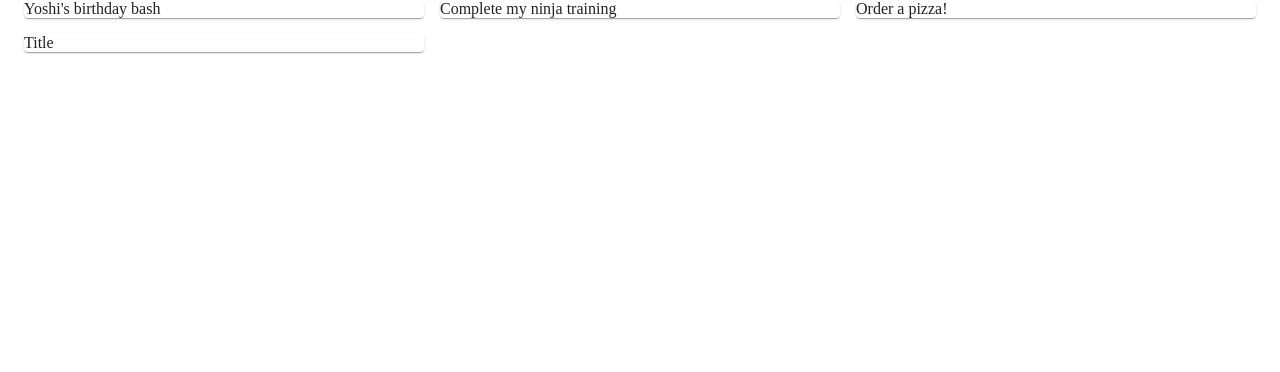
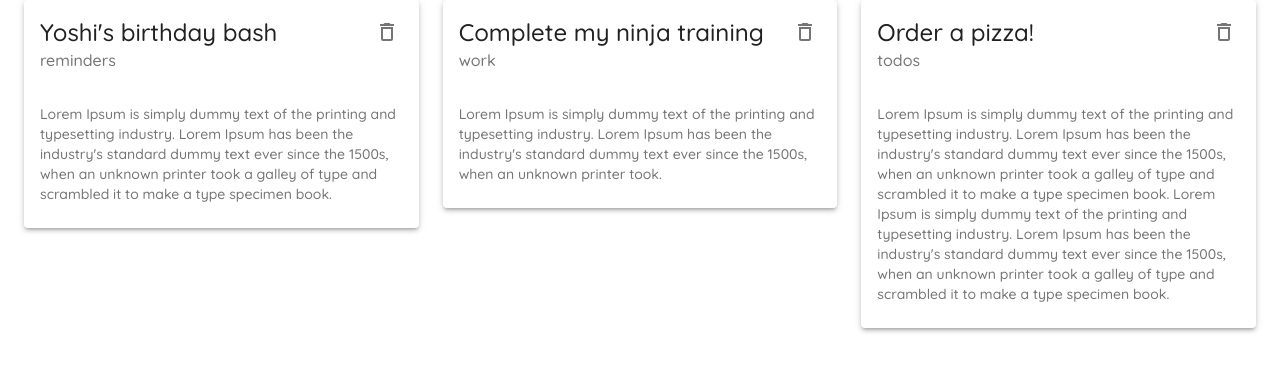
Before and after one commit to anukuljoshi/material-ui-net-ninja, a React (Create React App) app: page / in a window 1280 px wide. Shown: the top 372 px of the page. Built offline with nearby package versions, Linux system fonts and the light colour scheme; data requests are answered from the project's data file.

Commit message:
lesson-11

```diff
--- a/data/db.json
+++ b/data/db.json
@@ -17,12 +17,6 @@
       "details": "Lorem Ipsum is simply dummy text of the printing and typesetting industry. Lorem Ipsum has been the industry's standard dummy text ever since the 1500s, when an unknown printer took a galley of type and scrambled it to make a type specimen book.\nLorem Ipsum is simply dummy text of the printing and typesetting industry. Lorem Ipsum has been the industry's standard dummy text ever since the 1500s, when an unknown printer took a galley of type and scrambled it to make a type specimen book.",
       "category": "todos",
       "id": 3
-    },
-    {
-      "title": "Title",
-      "details": "Details for note.",
-      "category": "work",
-      "id": 4
     }
   ]
 }
--- /dev/null
+++ b/src/components/Notes/NoteCard.tsx
@@ -0,0 +1,36 @@
+import React from 'react'
+
+import { Card, CardHeader, CardContent, IconButton, Typography } from '@material-ui/core';
+import { DeleteOutline } from '@material-ui/icons'
+
+import { INote } from '../../types/main.types';
+
+interface NoteCardProps{
+  note: INote,
+  handleDeleteNote: (id: number) => Promise<void>
+}
+
+const NoteCard = (props: NoteCardProps) => {
+  const { note, handleDeleteNote } = props;
+  return (
+    <Card elevation={3}>
+      <CardHeader
+        action={
+          <IconButton onClick={() => handleDeleteNote(note.id)}>
+            <DeleteOutline />
+          </IconButton>
+        }
+        title={note.title}
+        subheader={note.category}
+      >
+      </CardHeader>
+      <CardContent>
+        <Typography variant="body2" color="textSecondary">
+          {note.details}
+        </Typography>
+      </CardContent>
+    </Card>
+  )
+}
+
+export default NoteCard
--- a/src/pages/Notes.tsx
+++ b/src/pages/Notes.tsx
@@ -1,16 +1,11 @@
 import React, { useState, useEffect } from 'react';
 
-import { Container, Grid, Paper } from '@material-ui/core'
+import { Container, Grid } from '@material-ui/core'
 
+import NoteCard from '../components/Notes/NoteCard'
 
 import { API_URL } from '../constants/api';
-
-interface INote{
-	title: string,
-	details: string,
-	category: string,
-	id: number
-}
+import { INote } from '../types/main.types'
 
 const Notes = () => {
 	const [notes, setNotes] = useState([]);
@@ -24,15 +19,22 @@ const Notes = () => {
 			.catch(err => console.log(err));
 	}, [])
 
+	const handleDeleteNote = async (id: number) => {
+		await fetch(`${API_URL}/${id}`, {
+			method: 'DELETE'
+		});
+
+		const newNotes = notes.filter((note: INote) => note.id!==id)
+		setNotes(newNotes);
+	}
+
 	return (
 		<Container>
-			<Grid container spacing={2}>
+			<Grid container spacing={3}>
 			{
 				notes.map((note: INote) => (
 					<Grid item xs={12} md={6} lg={4} key={note.id}>
-						<Paper>
-							{note.title}
-						</Paper>
+						<NoteCard note={note} handleDeleteNote={handleDeleteNote}></NoteCard>
 					</Grid>
 				))
 			}
--- /dev/null
+++ b/src/types/main.types.ts
@@ -0,0 +1,6 @@
+export interface INote{
+	title: string,
+	details: string,
+	category: string,
+	id: number
+}
```
